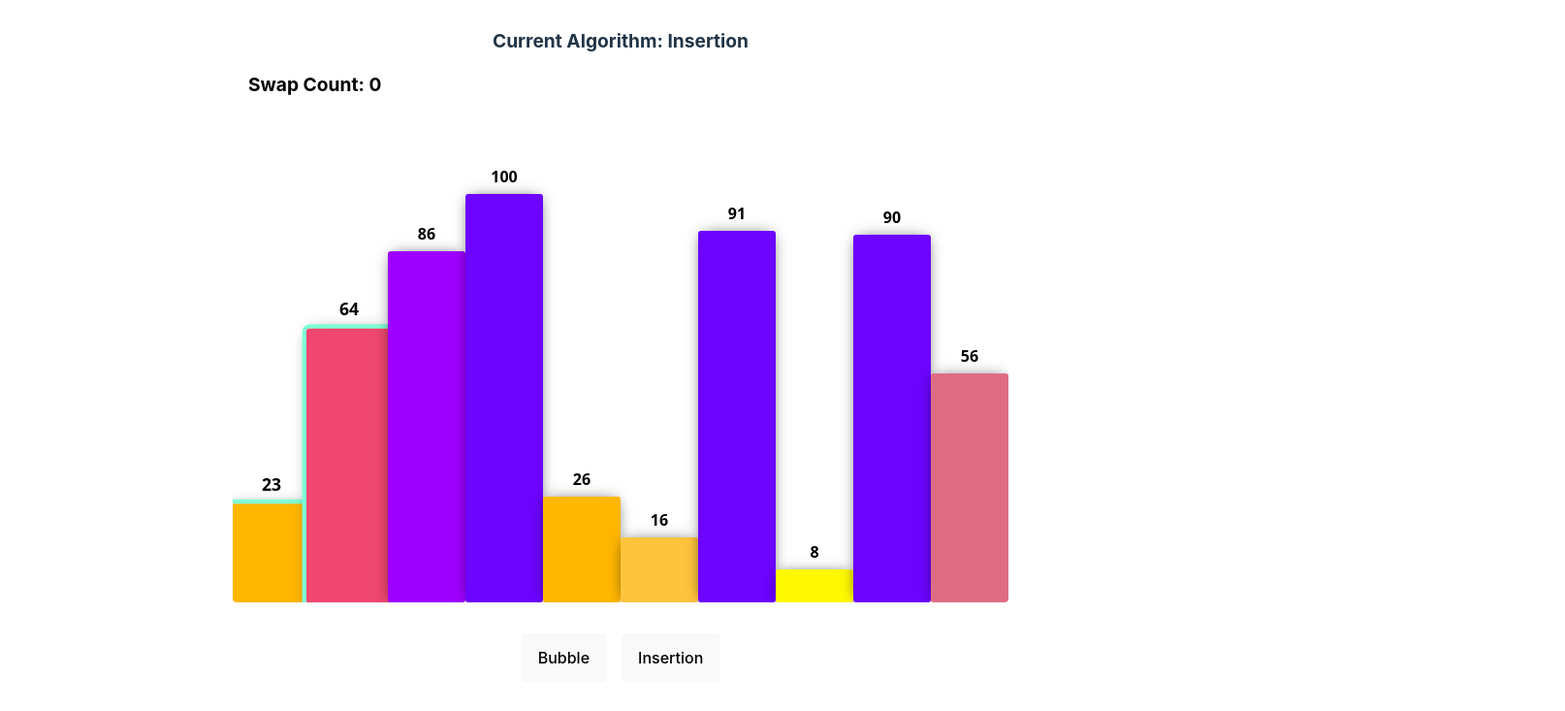
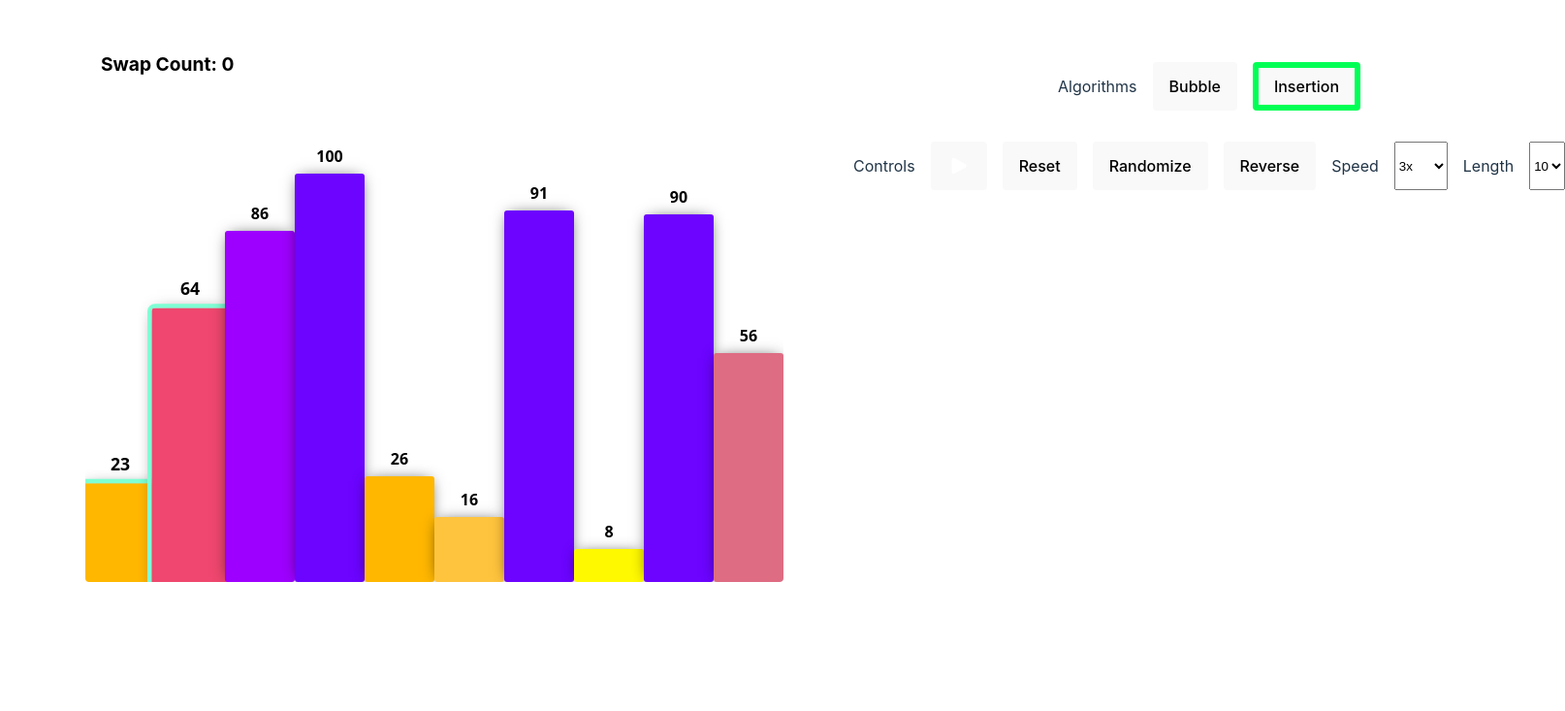
Before and after one commit to Tailsxz/sort-visualizer, a React (Vite) app: page / in a window 1280 px wide. Shown: the top 733 px of the page at 97% size, 1614 px wide, since content can reach past the window. Built offline with nearby package versions, Linux system fonts and the light colour scheme.

Commit message:
add: container divs and active class/logic for algorithm select buttons

```diff
--- a/src/App.css
+++ b/src/App.css
@@ -94,3 +94,7 @@ button {
   align-items: center;
   margin-block: 2rem;
 }
+
+.active {
+  border: 6px solid #00FF55;
+}
--- a/src/App.jsx
+++ b/src/App.jsx
@@ -306,10 +306,8 @@ function App() {
     );
   });
   return (
-    <>
-      <h1>
-        Current Algorithm: {algorithm[0].toUpperCase() + algorithm.slice(1)}
-      </h1>
+    <main className="primaryContainer">
+      <div className="gridContainer">
         <Grid
           swaps={swaps}
           previousSwaps={previousSwaps}
@@ -318,8 +316,12 @@ function App() {
         >
           {bars}
         </Grid>
+      </div>
+      <div className="controlsContainer">
         <div className="algs">
+          <label>Algorithms</label>
           <button
+            className={algorithm == "bubble" ? "active" : ""}
             onClick={() => {
               resetGridState();
               setAlgorithm("bubble");
@@ -329,6 +331,7 @@ function App() {
             Bubble
           </button>
           <button
+            className={algorithm == "insertion" ? "active" : ""}
             onClick={() => {
               resetGridState();
               setAlgorithm("insertion");
@@ -339,6 +342,7 @@ function App() {
           </button>
         </div>
         <div className="controls" onKeyDown={handleNav}>
+          <label>Controls</label>
           <button
             onClick={handlePlayStateChange}
             onKeyDown={(e) => {
@@ -352,7 +356,9 @@ function App() {
             ref={playButtonRef}
           >
             {isSorted ? (
-            <div style={{ width: "1.5rem", height: "1.5rem", color: "green" }}>
+              <div
+                style={{ width: "1.5rem", height: "1.5rem", color: "green" }}
+              >
                 ✔
               </div>
             ) : isPlaying ? (
@@ -402,6 +408,7 @@ function App() {
           >
             Reverse
           </button>
+          <label htmlFor="#speed">Speed</label>
           <select
             name="speed"
             id="speed"
@@ -415,6 +422,7 @@ function App() {
             <option value="2">2x</option>
             <option value="3">3x</option>
           </select>
+          <label htmlFor="#length">Length</label>
           <select
             name="length"
             id="length"
@@ -428,7 +436,8 @@ function App() {
             <option value="25">25</option>
           </select>
         </div>
-    </>
+      </div>
+    </main>
   );
 }
 
```
Lines whose indentation alone changed are shown as unchanged.
